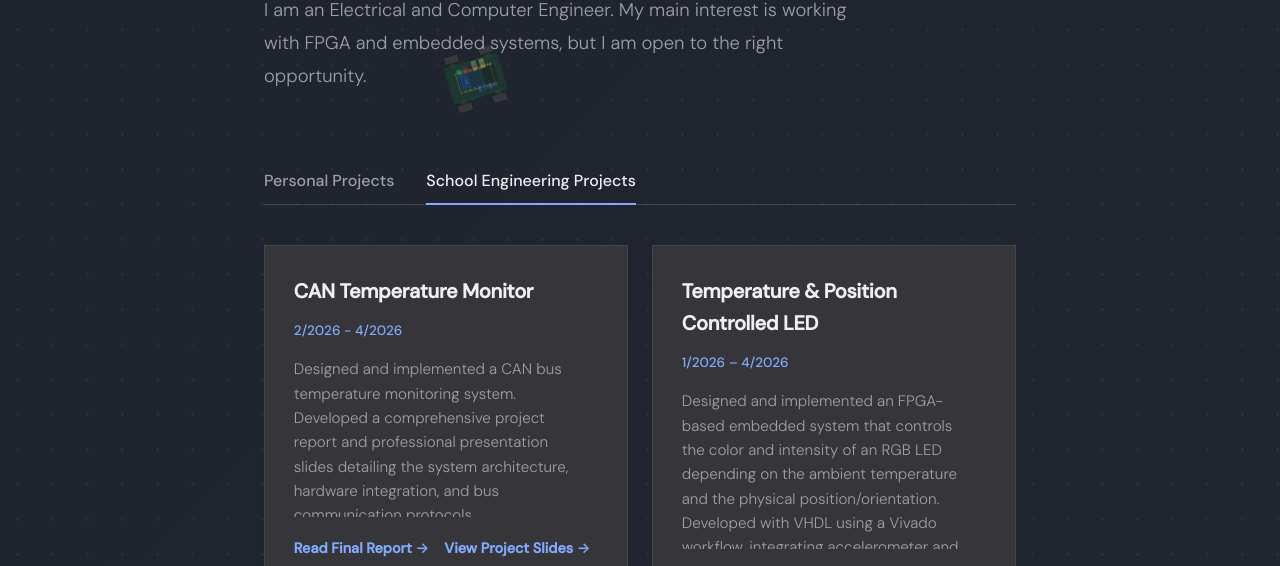
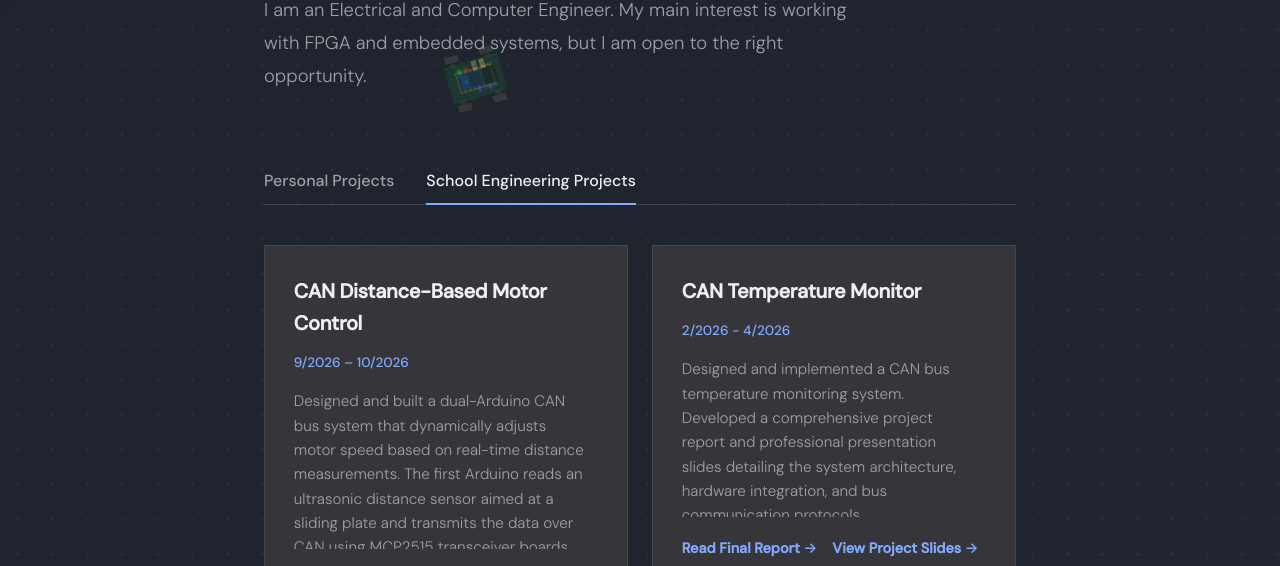
Before and after one commit to Petre000/portfolio-website, a plain HTML site: page index.html in a window 1280 px wide. Both pictures are taken after a click on the button "School Engineering Projects". Shown: the part 233-799 px from the top of the page. Drawn offline with Linux system fonts and the light colour scheme.

Commit message:
Add CAN Distance-Based Motor Control project

```diff
--- a/index.html
+++ b/index.html
@@ -88,6 +88,19 @@
 
             <div class="tab-content" id="school">
                 <div class="project-grid">
+                    <div class="project-card">
+                        <h3>CAN Distance-Based Motor Control</h3>
+                        <p class="project-date">9/2026 &ndash; 10/2026</p>
+                        <p class="project-desc">Designed and built a dual-Arduino CAN bus system that dynamically
+                            adjusts motor speed based on real-time distance measurements. The first Arduino reads an
+                            ultrasonic distance sensor aimed at a sliding plate and transmits the data over CAN using
+                            MCP2515 transceiver boards. The second Arduino receives the CAN frames and maps the distance
+                            to a PWM motor speed&mdash;farther distances produce faster speeds, while closer distances
+                            slow the motor down. The project demonstrates real-time embedded communication, sensor
+                            integration, and closed-loop actuator control over a CAN network.</p>
+                        <a href="Midterm_Project_4520.pdf" target="_blank" rel="noopener noreferrer"
+                            class="project-link">Read Project Report &rarr;</a>
+                    </div>
                     <div class="project-card">
                         <h3>CAN Temperature Monitor</h3>
                         <p class="project-date">2/2026 - 4/2026</p>
```
Also changed, not shown: 1 other file.
